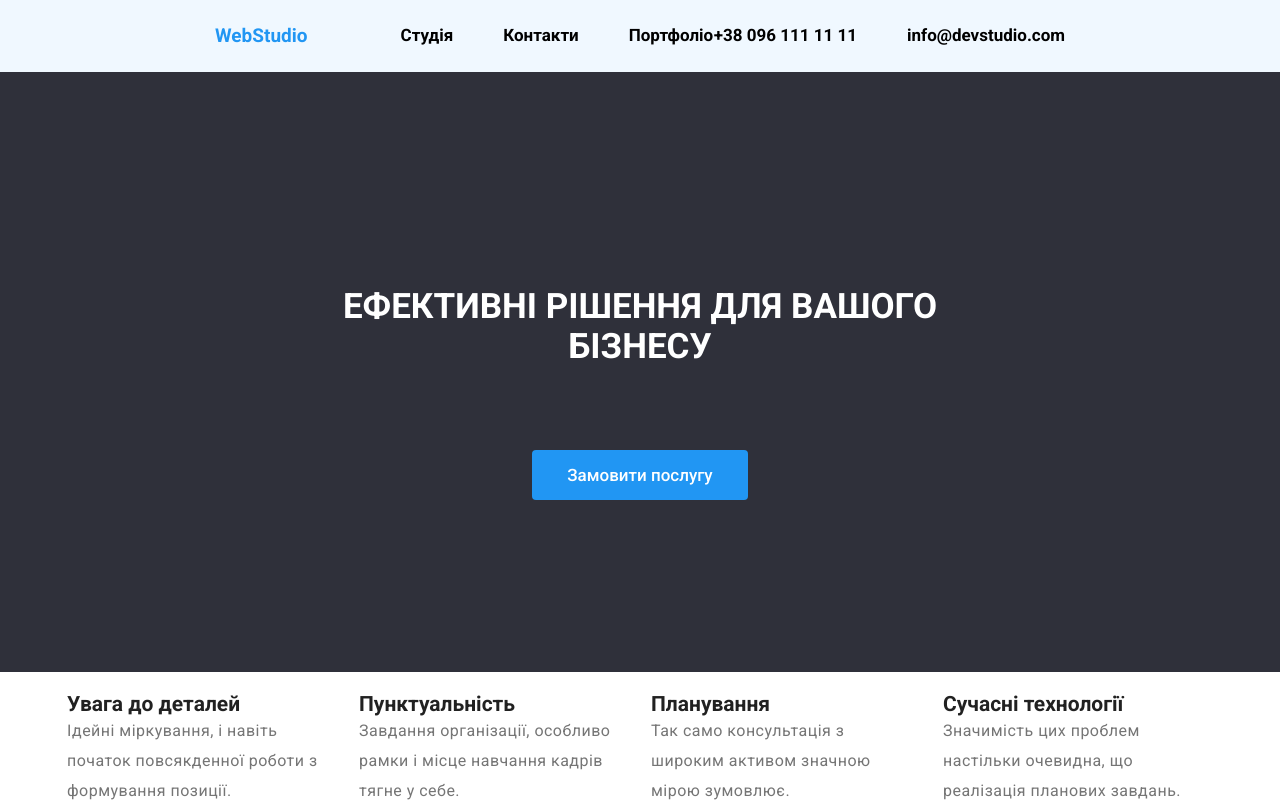
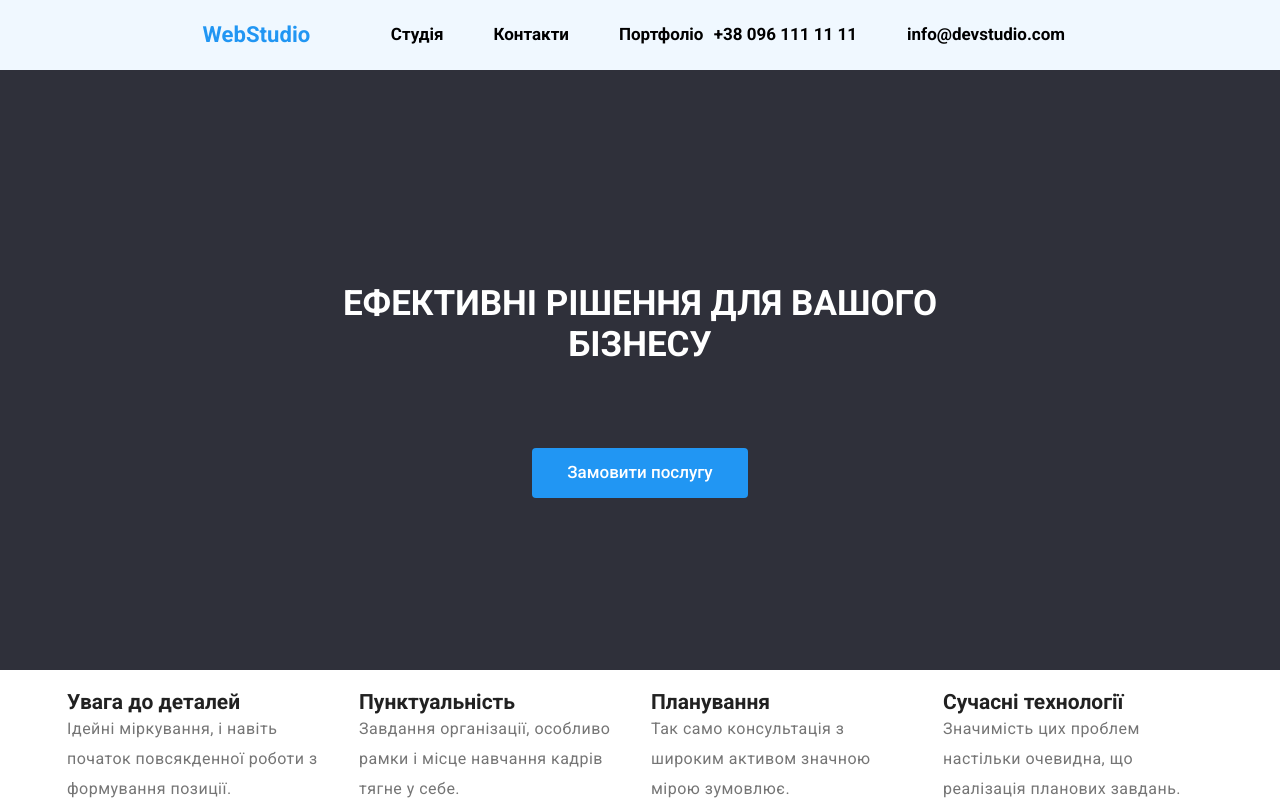
Before and after one commit to spivakkrytoi/WebStudio-learning-project, a plain HTML site: page index.html in a window 1280 px wide. In both pictures the pointer is over the link "WebStudio". Shown: the top 800 px of the page. Drawn offline with Linux system fonts and the light colour scheme.

Commit message:
Fix: normal hover on a

```diff
--- a/style.css
+++ b/style.css
@@ -47,7 +47,7 @@ header {
 a:hover {
   color: #2196f3;
   text-shadow: 5px black;
-  font-size: 19px;
+  transform: scale(1.3);
   transition: 400ms;
 }
 
```
